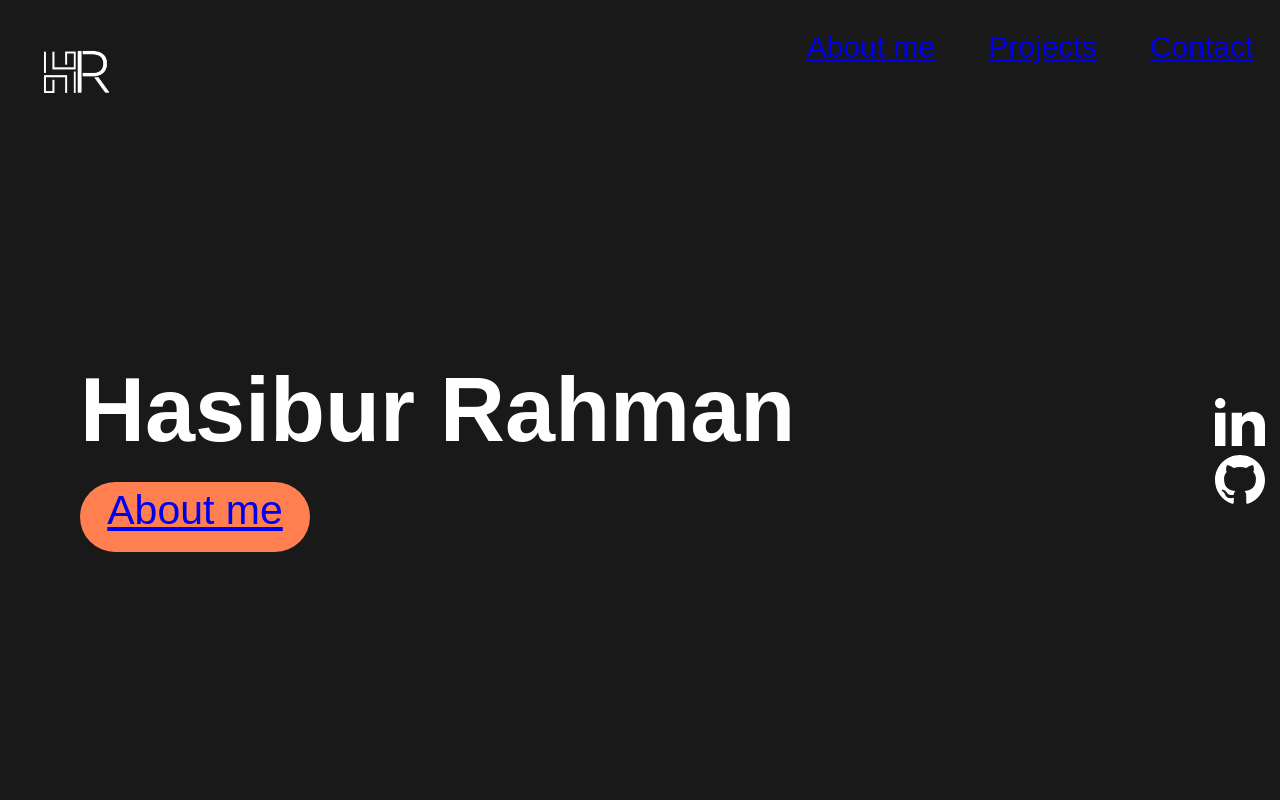
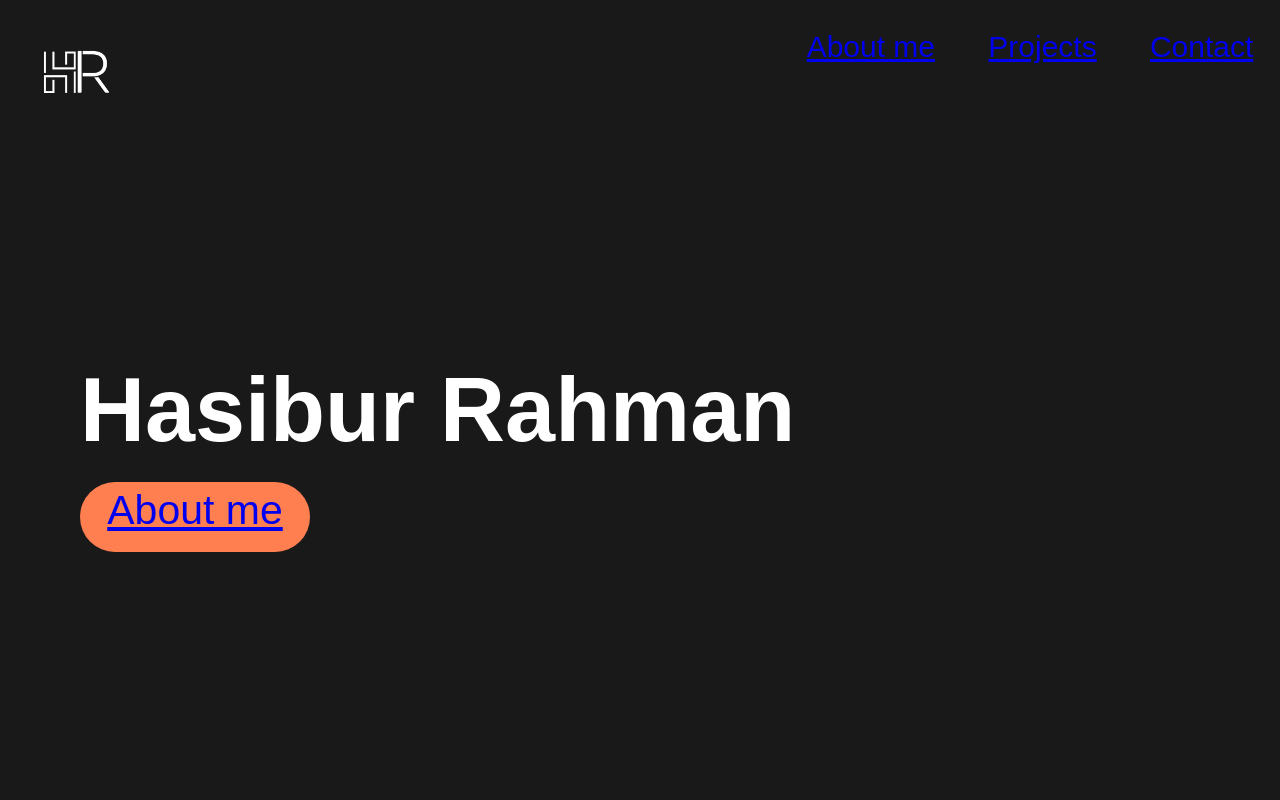
Before and after one commit to hRahmanSazim/demo-git, a plain HTML site: page index.html in a window 1280 px wide. Shown: the top 800 px of the page. Drawn offline with Linux system fonts and the light colour scheme.

Commit message:
remove unused code

```diff
--- a/index.html
+++ b/index.html
@@ -25,44 +25,6 @@
           <h1>Hasibur Rahman</h1>
           <p><span class="typing"></span></p>
           <div class="button"><a href="#about-me">About me</a></div>
-        </div>
-        <div class="socials">
-          <div>
-            <a
-              href="https://www.linkedin.com/in/rahmanhasibur/"
-              target="_blank"
-              class="social"
-            >
-              <svg
-                xmlns="http://www.w3.org/2000/svg"
-                fill="#ffffff"
-                width="50"
-                height="50"
-                viewBox="0 0 24 24"
-              >
-                <path
-                  d="M4.98 3.5c0 1.381-1.11 2.5-2.48 2.5s-2.48-1.119-2.48-2.5c0-1.38 1.11-2.5 2.48-2.5s2.48 1.12 2.48 2.5zm.02 4.5h-5v16h5v-16zm7.982 0h-4.968v16h4.969v-8.399c0-4.67 6.029-5.052 6.029 0v8.399h4.988v-10.131c0-7.88-8.922-7.593-11.018-3.714v-2.155z"
-                /></svg
-            ></a>
-          </div>
-          <div>
-            <a
-              href="https://github.com/hsbrRahman"
-              target="_blank"
-              class="social"
-            >
-              <svg
-                xmlns="http://www.w3.org/2000/svg"
-                fill="#ffffff"
-                width="50"
-                height="50"
-                viewBox="0 0 24 24"
-              >
-                <path
-                  d="M12 0c-6.626 0-12 5.373-12 12 0 5.302 3.438 9.8 8.207 11.387.599.111.793-.261.793-.577v-2.234c-3.338.726-4.033-1.416-4.033-1.416-.546-1.387-1.333-1.756-1.333-1.756-1.089-.745.083-.729.083-.729 1.205.084 1.839 1.237 1.839 1.237 1.07 1.834 2.807 1.304 3.492.997.107-.775.418-1.305.762-1.604-2.665-.305-5.467-1.334-5.467-5.931 0-1.311.469-2.381 1.236-3.221-.124-.303-.535-1.524.117-3.176 0 0 1.008-.322 3.301 1.23.957-.266 1.983-.399 3.003-.404 1.02.005 2.047.138 3.006.404 2.291-1.552 3.297-1.23 3.297-1.23.653 1.653.242 2.874.118 3.176.77.84 1.235 1.911 1.235 3.221 0 4.609-2.807 5.624-5.479 5.921.43.372.823 1.102.823 2.222v3.293c0 .319.192.694.801.576 4.765-1.589 8.199-6.086 8.199-11.386 0-6.627-5.373-12-12-12z"
-                /></svg
-            ></a>
-          </div>
         </div>
       </div>
     </section>
```
